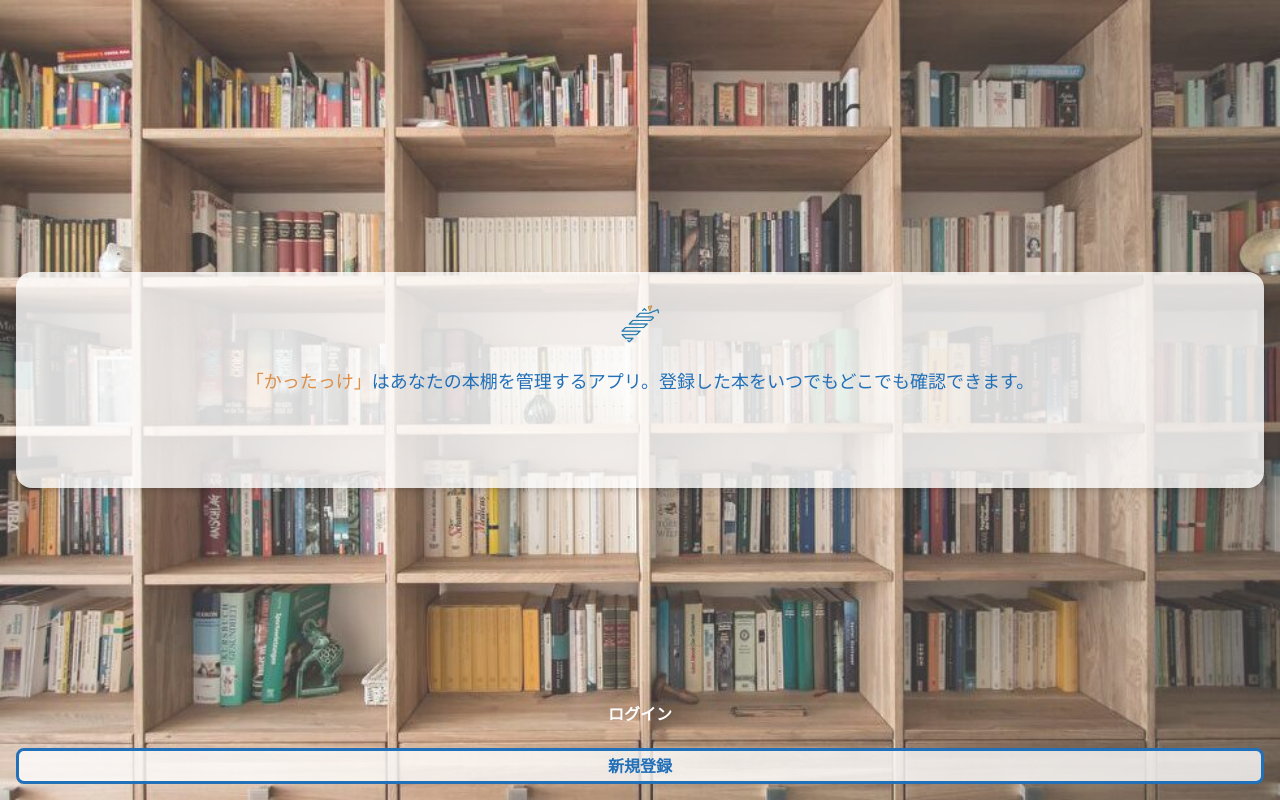
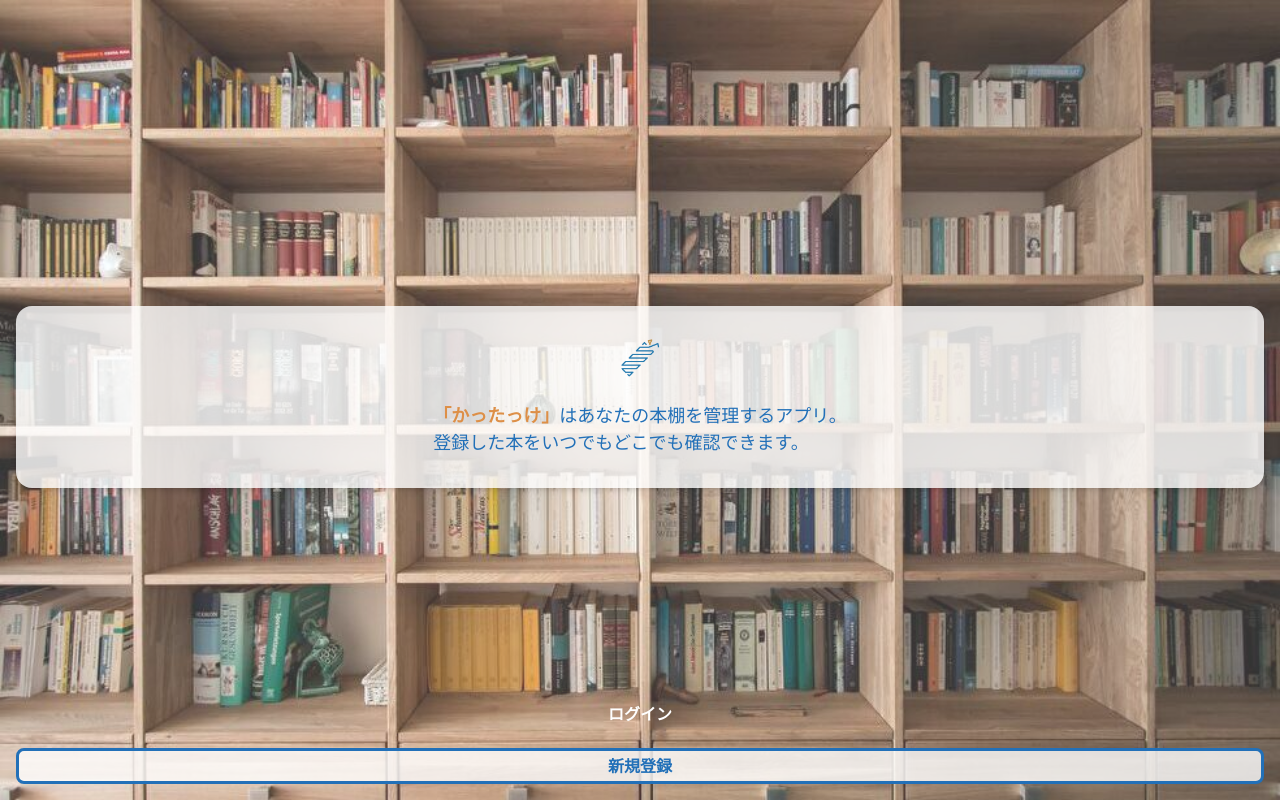
Before and after one commit to kattakke/frontend, a React (Vite) app: page / in a window 1280 px wide. Built offline with nearby package versions, Linux system fonts and the light colour scheme; no server answers; what @aspida/fetch would draw is missing.

Commit message:
feat: improve top design

```diff
--- a/src/pages/Top.tsx
+++ b/src/pages/Top.tsx
@@ -6,18 +6,21 @@ const Top: FC = () => {
   return (
     <>
       <div className="flex h-screen w-screen flex-col bg-book-shelf bg-cover bg-top">
-        <div className="flex flex-col bg-white/20 h-full py-4">
+        <div className="flex h-full flex-col bg-white/20 py-4">
           <div className="flex h-2/3">
             <div className="mx-4 mb-10 mt-auto w-full rounded-2xl bg-white/80 px-6 py-8 shadow-md">
               <div className="flex flex-col items-center">
                 <div className="flex w-full justify-center">
                   <img src="/logo.png" alt="logo" className="h-10 w-10" />
                 </div>
-                <div className="h-28 px-10 pb-10 pt-6">
-                  <p className="text-lg text-main">
-                    <span className="text-accent">「かったっけ」</span>
-                    はあなたの本棚を管理するアプリ。登録した本をいつでもどこでも確認できます。
+                <div className="px-5 pb-0 pt-6 text-lg text-main">
+                  <p>
+                    <span className="font-bold text-accent">
+                      「かったっけ」
+                    </span>
+                    はあなたの本棚を管理するアプリ。
                   </p>
+                  <p>登録した本をいつでもどこでも確認できます。</p>
                 </div>
               </div>
             </div>
```
